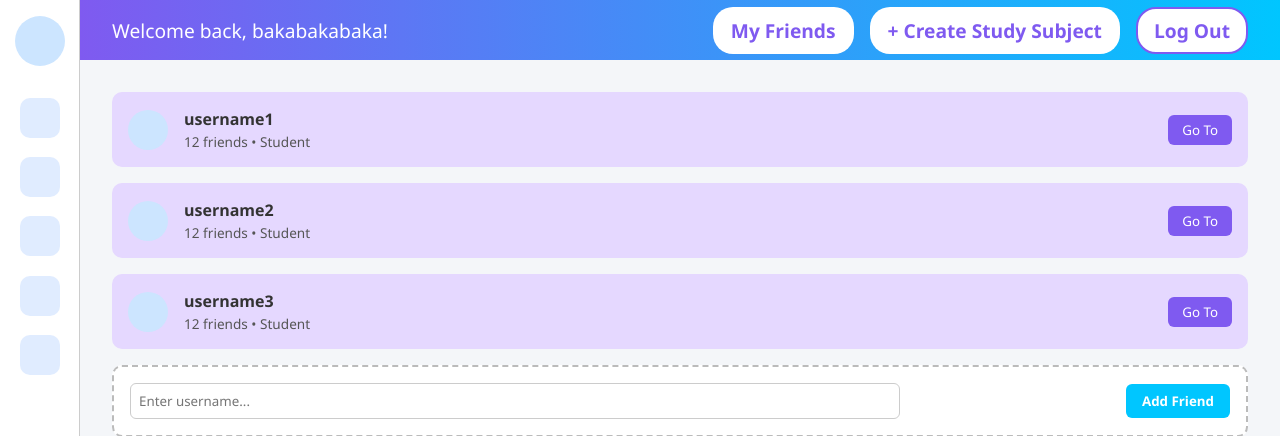
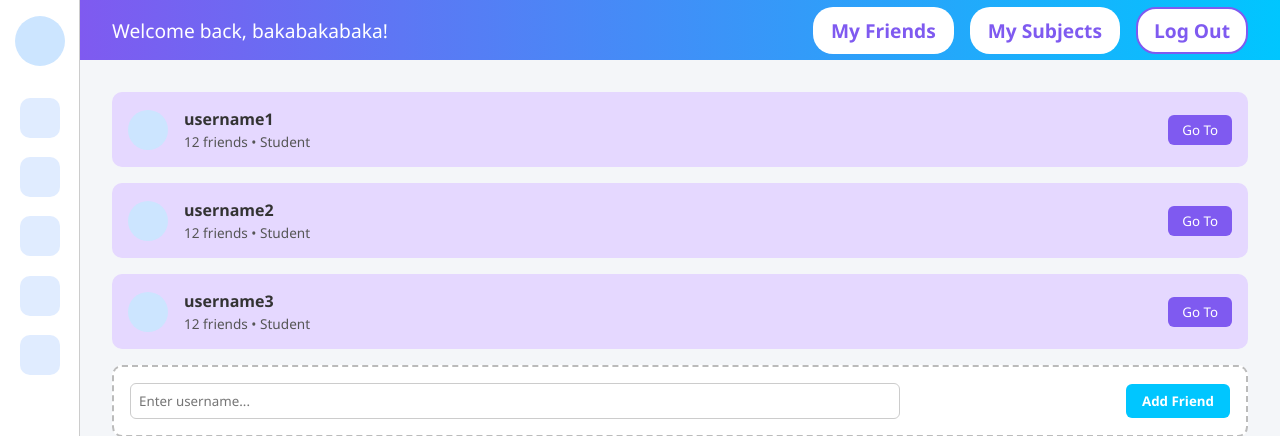
Before and after one commit to Rbho10/CITS3403_PROJECT, a Flask app: page /friends in a window 1280 px wide. Shown: the top 436 px of the page. Run offline with Flask 3, Linux system fonts and the light colour scheme; a user stored in the database is signed in.

Commit message:
styling html base page

```diff
--- a/app/templates/homebase.html
+++ b/app/templates/homebase.html
@@ -28,7 +28,7 @@
       <div>Welcome back, {{ current_user.username }}!</div>
       <div class="top-buttons">
         <a href= "{{ url_for('friends') }}" class="friends-btn">My Friends</a>
-        <div class="create-btn">+ Create Study Subject</div>
+        <div class="create-btn">My Subjects</div>
         <a href="{{ url_for('logout') }}" class="logout-btn">Log Out</a>
       </div>
     </div>
--- a/app/templates/welcomePage.html
+++ b/app/templates/welcomePage.html
@@ -7,7 +7,7 @@
 <section class="text-center py-5">
     <div class="container">
         <h1 class="hero-title">What will you <span class="text-primary">track</span> today?</h1>
-        <p class="hero-sub mt-3">Log your study/work hours, see your productivity peaks, and grow smarter daily.</p>
+        <p class="hero-sub mt-3">Log your study/work hours, see your productivity peaks, and grow smarter daily. Start tracking now!</p>
         <button class="btn btn-lg btn-primary mt-4" onclick="goToLogin()">Get Started</button>
     </div>
 </section>
```
